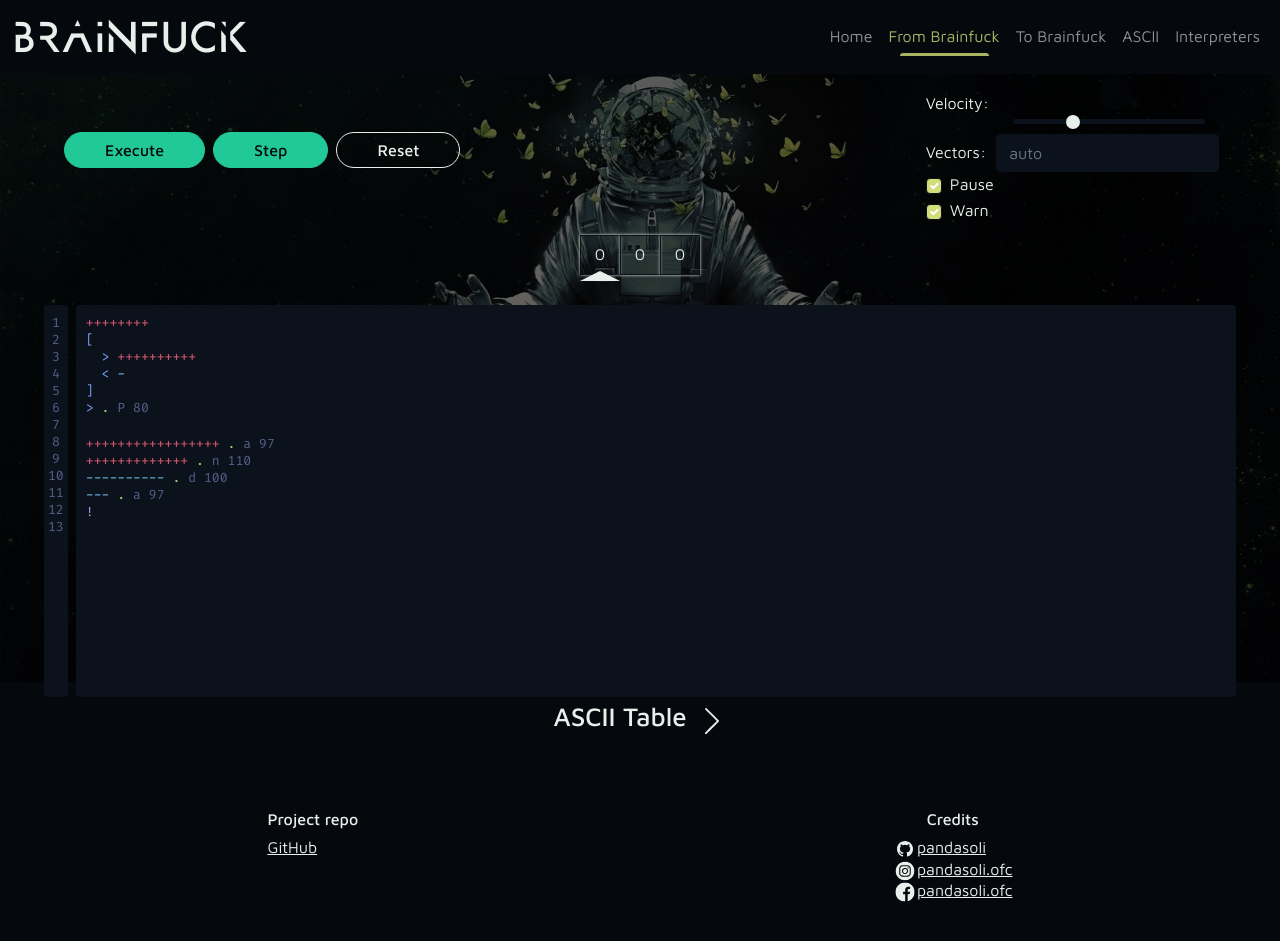
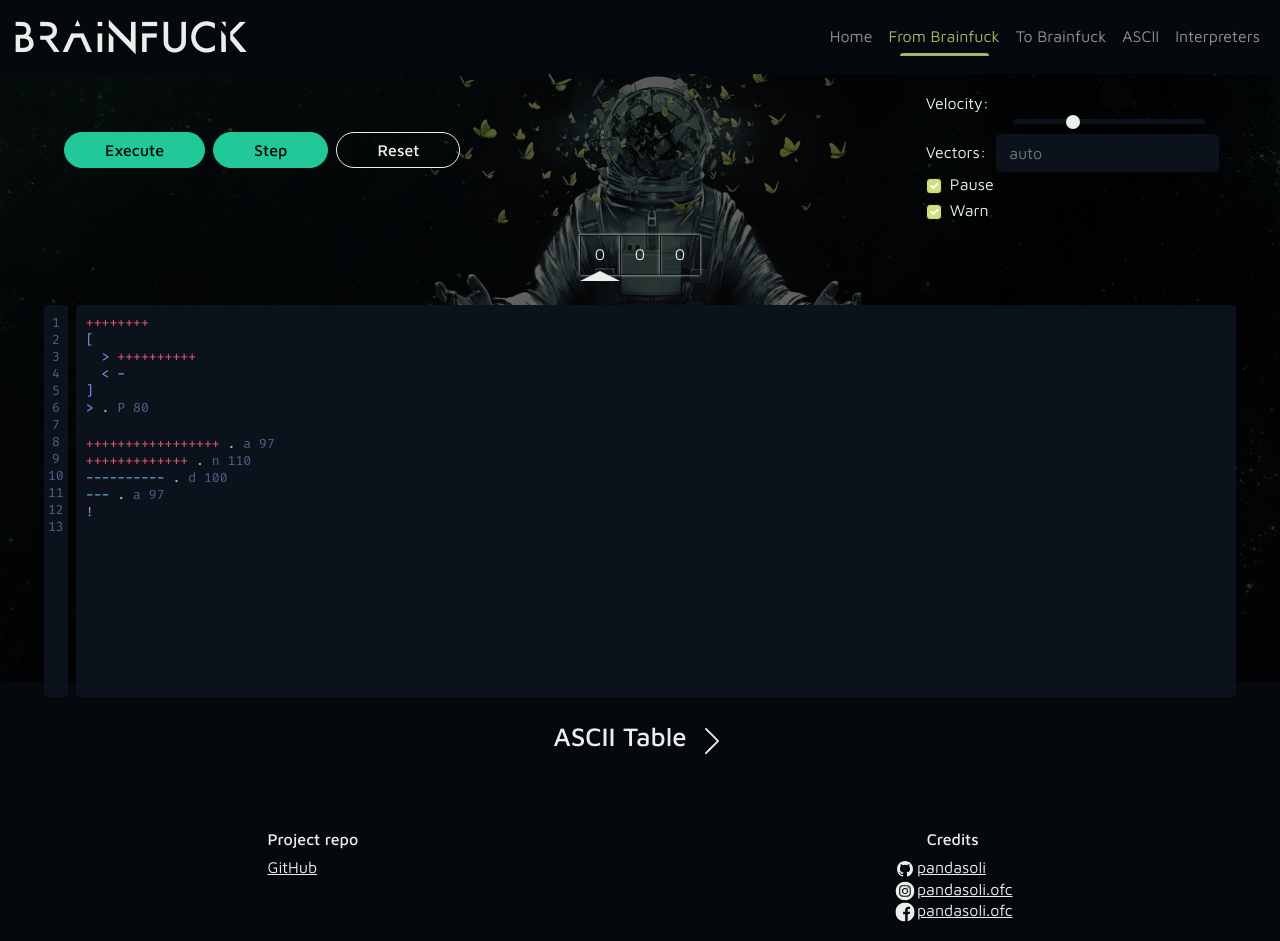
Before and after one commit to pandasoli/brainfuck.org, a React (Create React App) app: page /from in a window 1280 px wide. Built offline with nearby package versions, Linux system fonts and the light colour scheme.

Commit message:
[added] some margin-top

```diff
--- a/src/components/FadeTitle/index.styles.ts
+++ b/src/components/FadeTitle/index.styles.ts
@@ -20,7 +20,7 @@ export const Header = styled.header`
   justify-content: center;
   align-items: center;
 
-  padding: 0px 60px;
+  padding: 20px 60px 0 60px;
 
   cursor: pointer;
 `
```
